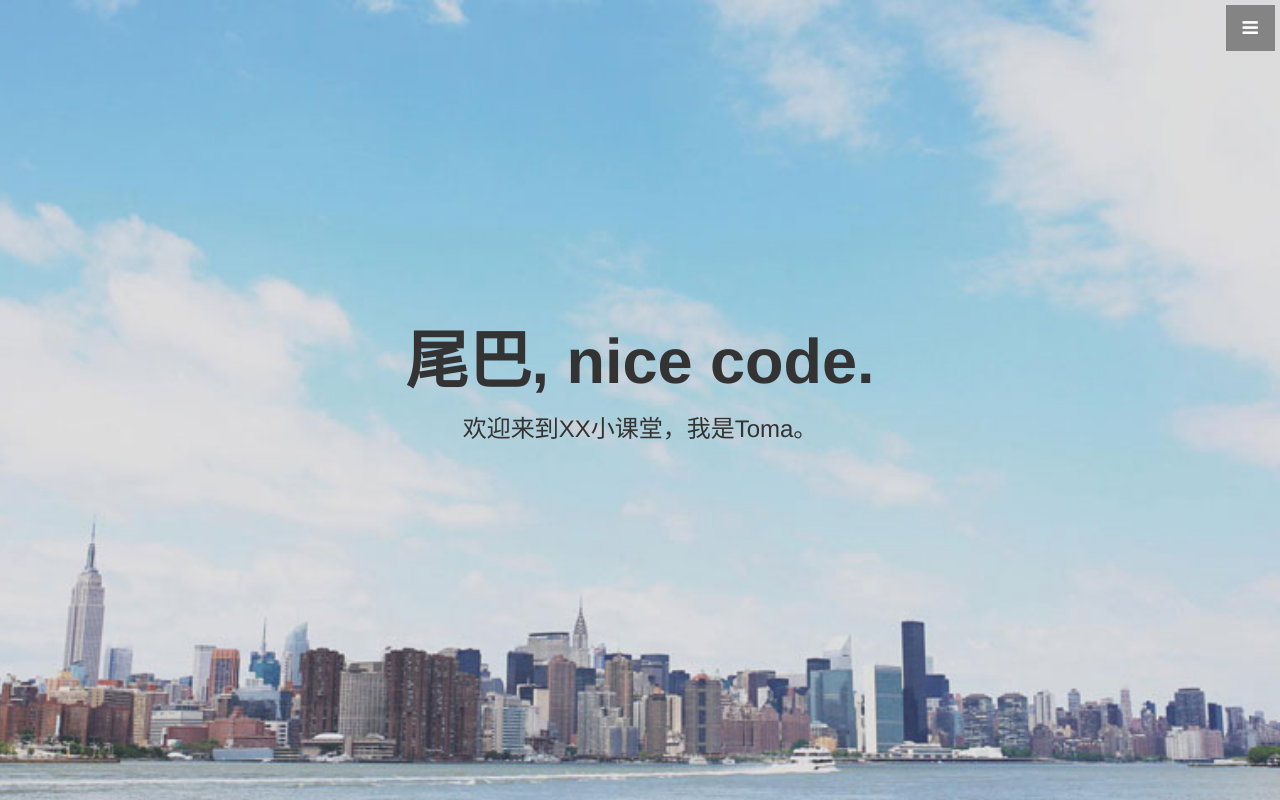
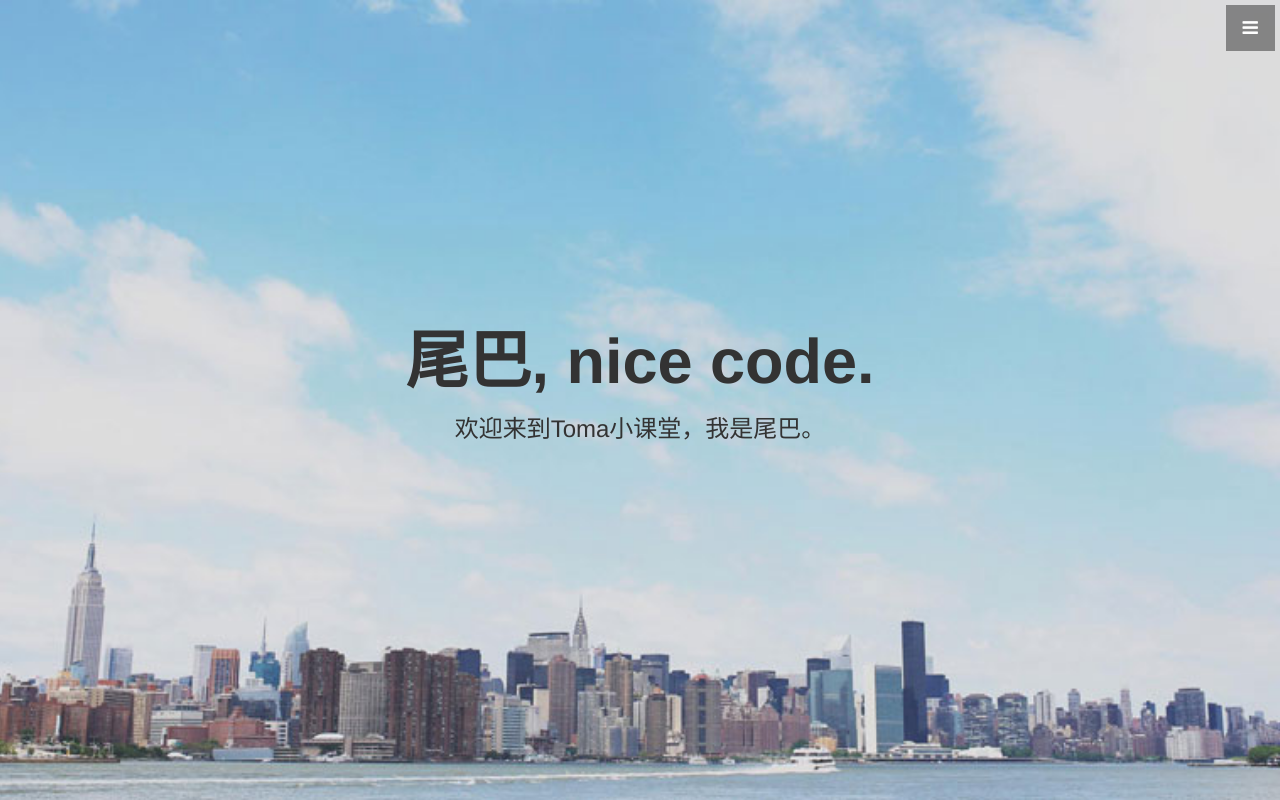
Before and after one commit to tomatouiui/namecard, a plain HTML site: page index.html in a window 1280 px wide. Shown: the top 800 px of the page. Drawn offline with Linux system fonts and the light colour scheme.

Commit message:
update name

```diff
--- a/index.html
+++ b/index.html
@@ -62,7 +62,7 @@
     <header id="top" class="header">
         <div class="text-vertical-center">
             <h1>尾巴, nice code.</h1>
-            <h3>欢迎来到XX小课堂，我是Toma。</h3>
+            <h3>欢迎来到Toma小课堂，我是尾巴。</h3>
             <br>
             <!-- <a href="#about" class="btn btn-dark btn-lg">Find Out More</a> -->
         </div>
```
